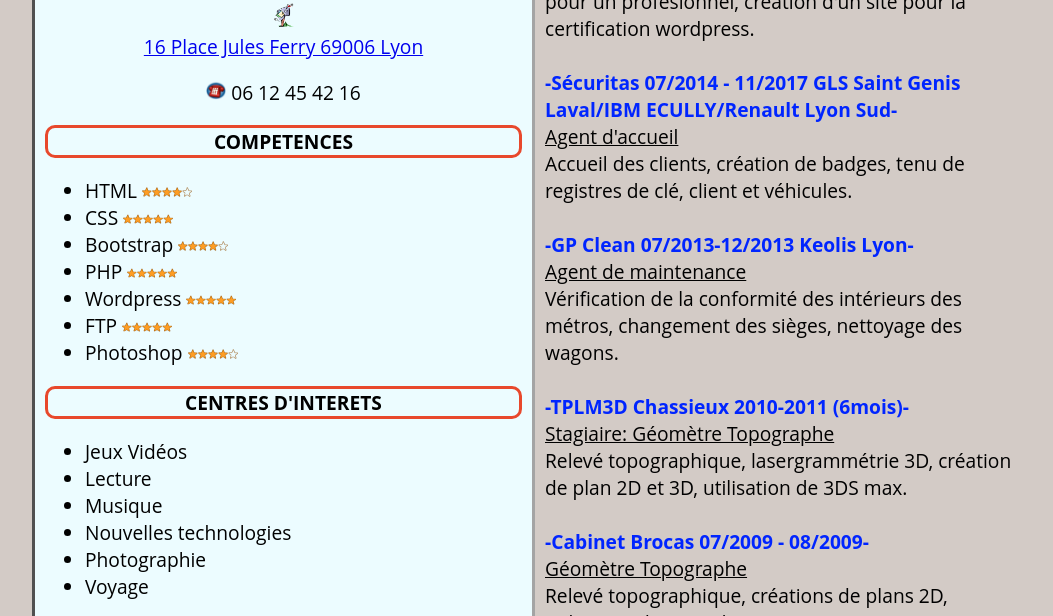
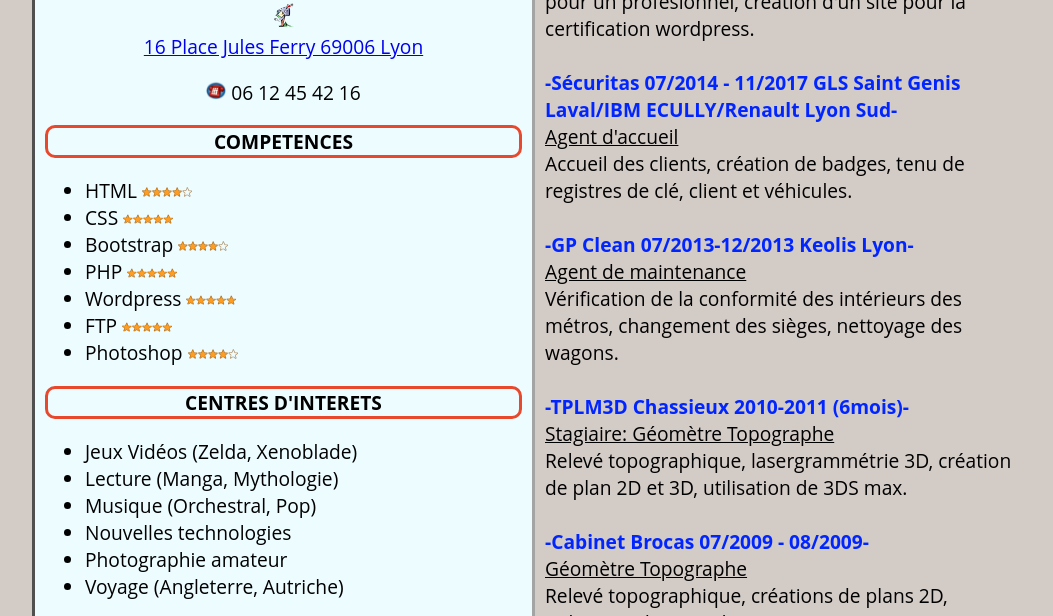
Before and after one commit to TristanTriforce/TristanTriforce.github.io, a plain HTML site: page index.html in a window 1280 px wide. Shown: the part 389-1005 px from the top of the page, without its empty margins (108-1161 px from the left). Drawn offline with Linux system fonts and the light colour scheme.

Commit message:
Add files via upload

```diff
--- a/index.html
+++ b/index.html
@@ -41,12 +41,12 @@
 				<p class="border up01 texte"><b>CENTRES D'INTERETS</b></p>
 					<div class="element4">
 						<ul>
-							<li>Jeux Vidéos</li>
-							<li>Lecture</li>
-							<li>Musique</li>
+							<li>Jeux Vidéos (Zelda, Xenoblade)</li>
+							<li>Lecture (Manga, Mythologie)</li>
+							<li>Musique (Orchestral, Pop)</li>
 							<li>Nouvelles technologies</li>
-							<li>Photographie</li>
-							<li>Voyage</li>
+							<li>Photographie amateur</li>
+							<li>Voyage (Angleterre, Autriche)</li>
 						</ul>
 							<img class="stars" src="link_zelda.gif" alt="Link of Zelda">
 							<img class="book" src="book2.gif" alt="one book">
```
